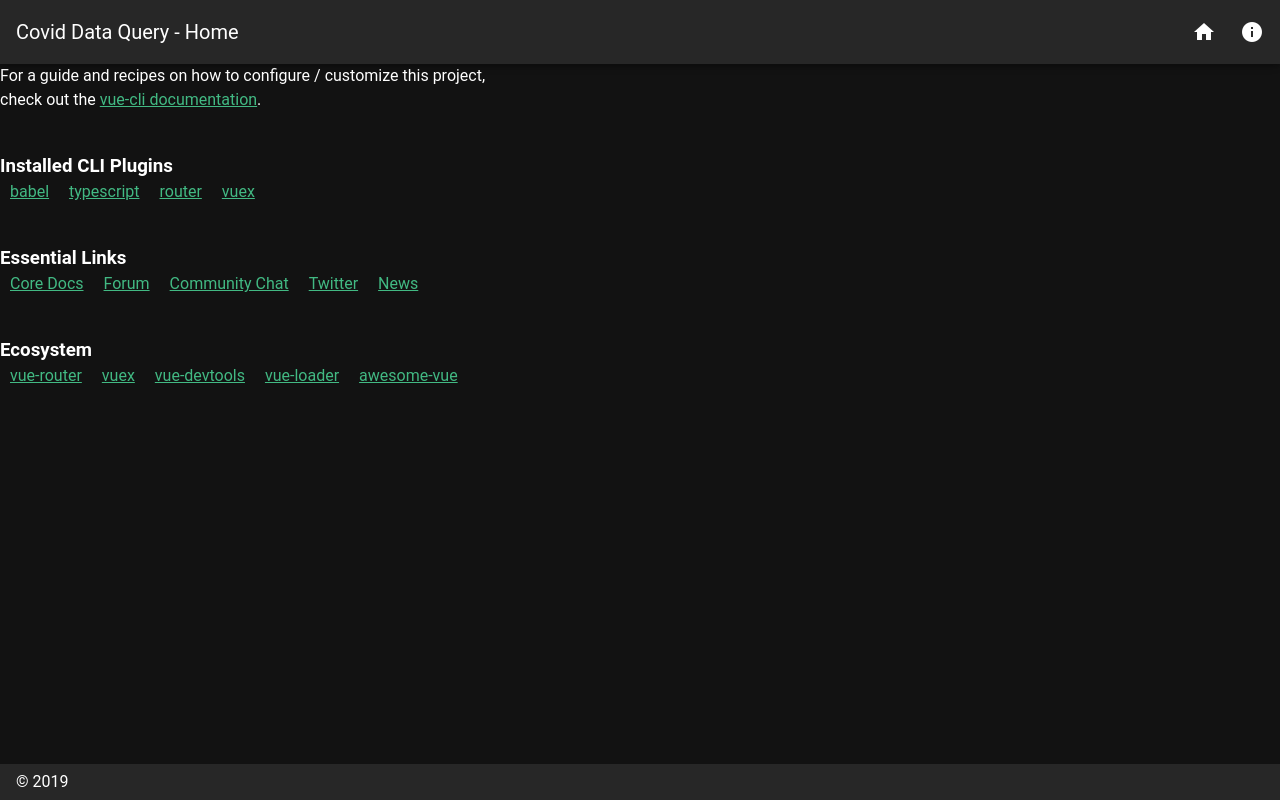
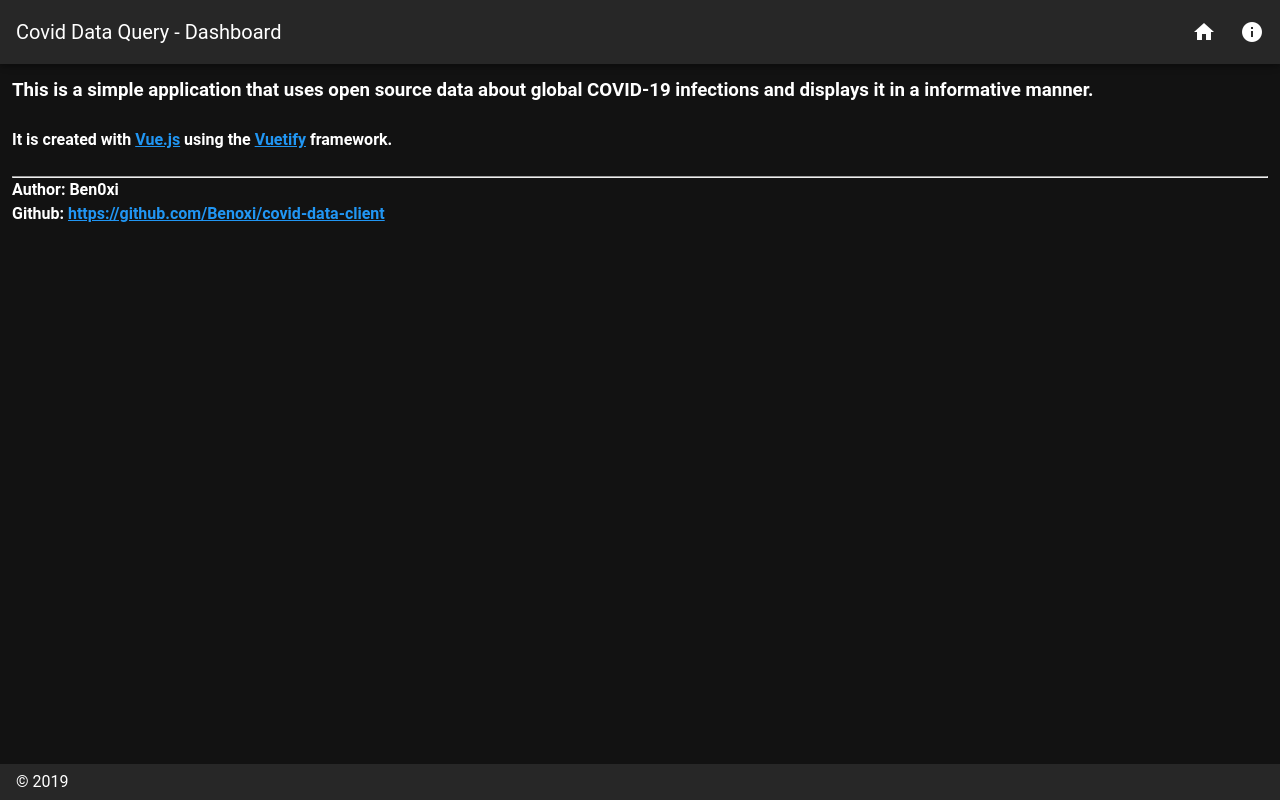
Before and after one commit to Benoxi/covid-data-client, a Vue app: page /about in a window 1280 px wide. Built offline with nearby package versions, Linux system fonts and the light colour scheme; a small style sheet from the web is missing.

Commit message:
Added about page

```diff
--- a/src/App.vue
+++ b/src/App.vue
@@ -26,11 +26,11 @@ import { Vue, Component } from 'vue-property-decorator';
 export default class App extends Vue
 {
   drawer = false;
-  title = 'Home'
+  title = 'Dashboard'
   menus = [
     {
-        title: 'Home',
-        url: '/',
+        title: 'Dashboard',
+        url: '/dashboard',
         icon: 'mdi-home'
     },
     {
@@ -42,7 +42,7 @@ export default class App extends Vue
 
   switchPage(menu: any) {
     this.title = menu.title;
-    //this.$router.to()
+    this.$router.push(menu.url);
     console.log(menu);
   }
 
@@ -51,6 +51,10 @@ export default class App extends Vue
 </script>
 
 <style lang="scss">
+.container {
+  max-width: none !important;
+}
+
 #app {
   font-family: Avenir, Helvetica, Arial, sans-serif;
   -webkit-font-smoothing: antialiased;
--- /dev/null
+++ b/src/components/Dashboard/Single.vue
@@ -0,0 +1,14 @@
+<template>
+  <v-container class="single">
+    This is the single country page
+  </v-container>
+</template>
+
+<script lang="ts">
+import { Component, Vue } from 'vue-property-decorator';
+
+@Component
+export default class DashboardSingle extends Vue {
+
+}
+</script>
--- /dev/null
+++ b/src/components/Dashboard/View.vue
@@ -0,0 +1,14 @@
+<template>
+  <v-container class="view">
+    This is the general Dashboard view
+  </v-container>
+</template>
+
+<script lang="ts">
+import { Component, Vue } from 'vue-property-decorator';
+
+@Component
+export default class DasboardView extends Vue {
+
+}
+</script>
--- a/src/components/Home/Home.vue
+++ /dev/null
@@ -1,60 +0,0 @@
-<template>
-  <div class="hello">
-    <h1>{{ msg }}</h1>
-    <p>
-      For a guide and recipes on how to configure / customize this project,<br>
-      check out the
-      <a href="https://cli.vuejs.org" target="_blank" rel="noopener">vue-cli documentation</a>.
-    </p>
-    <h3>Installed CLI Plugins</h3>
-    <ul>
-      <li><a href="https://github.com/vuejs/vue-cli/tree/dev/packages/%40vue/cli-plugin-babel" target="_blank" rel="noopener">babel</a></li>
-      <li><a href="https://github.com/vuejs/vue-cli/tree/dev/packages/%40vue/cli-plugin-typescript" target="_blank" rel="noopener">typescript</a></li>
-      <li><a href="https://github.com/vuejs/vue-cli/tree/dev/packages/%40vue/cli-plugin-router" target="_blank" rel="noopener">router</a></li>
-      <li><a href="https://github.com/vuejs/vue-cli/tree/dev/packages/%40vue/cli-plugin-vuex" target="_blank" rel="noopener">vuex</a></li>
-    </ul>
-    <h3>Essential Links</h3>
-    <ul>
-      <li><a href="https://vuejs.org" target="_blank" rel="noopener">Core Docs</a></li>
-      <li><a href="https://forum.vuejs.org" target="_blank" rel="noopener">Forum</a></li>
-      <li><a href="https://chat.vuejs.org" target="_blank" rel="noopener">Community Chat</a></li>
-      <li><a href="https://twitter.com/vuejs" target="_blank" rel="noopener">Twitter</a></li>
-      <li><a href="https://news.vuejs.org" target="_blank" rel="noopener">News</a></li>
-    </ul>
-    <h3>Ecosystem</h3>
-    <ul>
-      <li><a href="https://router.vuejs.org" target="_blank" rel="noopener">vue-router</a></li>
-      <li><a href="https://vuex.vuejs.org" target="_blank" rel="noopener">vuex</a></li>
-      <li><a href="https://github.com/vuejs/vue-devtools#vue-devtools" target="_blank" rel="noopener">vue-devtools</a></li>
-      <li><a href="https://vue-loader.vuejs.org" target="_blank" rel="noopener">vue-loader</a></li>
-      <li><a href="https://github.com/vuejs/awesome-vue" target="_blank" rel="noopener">awesome-vue</a></li>
-    </ul>
-  </div>
-</template>
-
-<script lang="ts">
-import { Component, Prop, Vue } from 'vue-property-decorator';
-
-@Component
-export default class Home extends Vue {
-  @Prop() private msg!: string;
-}
-</script>
-
-<!-- Add "scoped" attribute to limit CSS to this component only -->
-<style scoped lang="scss">
-h3 {
-  margin: 40px 0 0;
-}
-ul {
-  list-style-type: none;
-  padding: 0;
-}
-li {
-  display: inline-block;
-  margin: 0 10px;
-}
-a {
-  color: #42b983;
-}
-</style>
--- a/src/router/index.ts
+++ b/src/router/index.ts
@@ -1,20 +1,25 @@
 import Vue from 'vue'
 import VueRouter from 'vue-router'
-import Home from '../views/Home.vue'
+import Dashboard from '../views/Dashboard.vue'
 
 Vue.use(VueRouter)
 
 const routes = [
   {
-    path: '/',
-    name: 'Home',
-    component: () => import(/* webpackChunkName: "about" */ '../views/Home.vue'),
+    path: '/dashboard',
+    name: 'Dashboard',
+    component: () => import(/* webpackChunkName: "about" */ '../views/Dashboard.vue'),
     children: [
       {
           path: '',
-          name: 'AnalyticsPage',
-          component: () => import(/* webpackChunkName: "customer-list" */ '../components/Home/Home.vue'),
-      }
+          name: 'DashboardView',
+          component: () => import(/* webpackChunkName: "customer-list" */ '../components/Dashboard/View.vue'),
+      },
+      {
+          path: ':id',
+          name: 'DashboardSingle',
+          component: () => import(/* webpackChunkName: "customer-list" */ '../components/Dashboard/Single.vue'),
+      },
     ]
   },
   {
@@ -25,6 +30,7 @@ const routes = [
 ]
 
 const router = new VueRouter({
+  mode: 'history',
   routes
 })
 
--- a/src/views/About.vue
+++ b/src/views/About.vue
@@ -1,5 +1,10 @@
 <template>
-  <div class="about">
-    <h1>This is an about page</h1>
-  </div>
+  <v-container class="about">
+    <h3>This is a simple application that uses open source data about global COVID-19 infections and displays it in a informative manner.</h3>
+    <br>
+    <h4>It is created with <a href="https://vuejs.org/">Vue.js</a> using the <a href="https://vuetifyjs.com/en/">Vuetify</a> framework.</h4>
+    <br><hr>
+    <h4>Author: Ben0xi</h4>
+    <h4>Github: <a href="https://github.com/Benoxi/covid-data-client">https://github.com/Benoxi/covid-data-client</a></h4>
+  </v-container>
 </template>
--- a/src/views/Home.vue
+++ b/src/views/Dashboard.vue
@@ -5,6 +5,6 @@
 <script lang="ts">
 import { Vue } from 'vue-property-decorator'
 
-export default class Home extends Vue{
+export default class Dashboard extends Vue{
 }
 </script>
```
